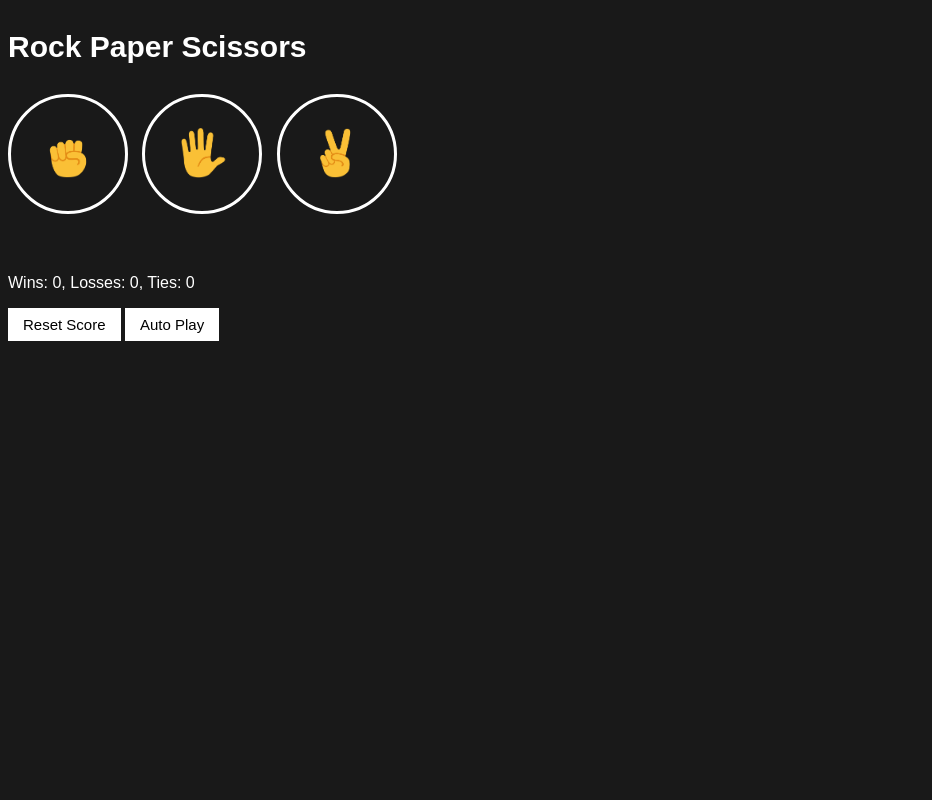
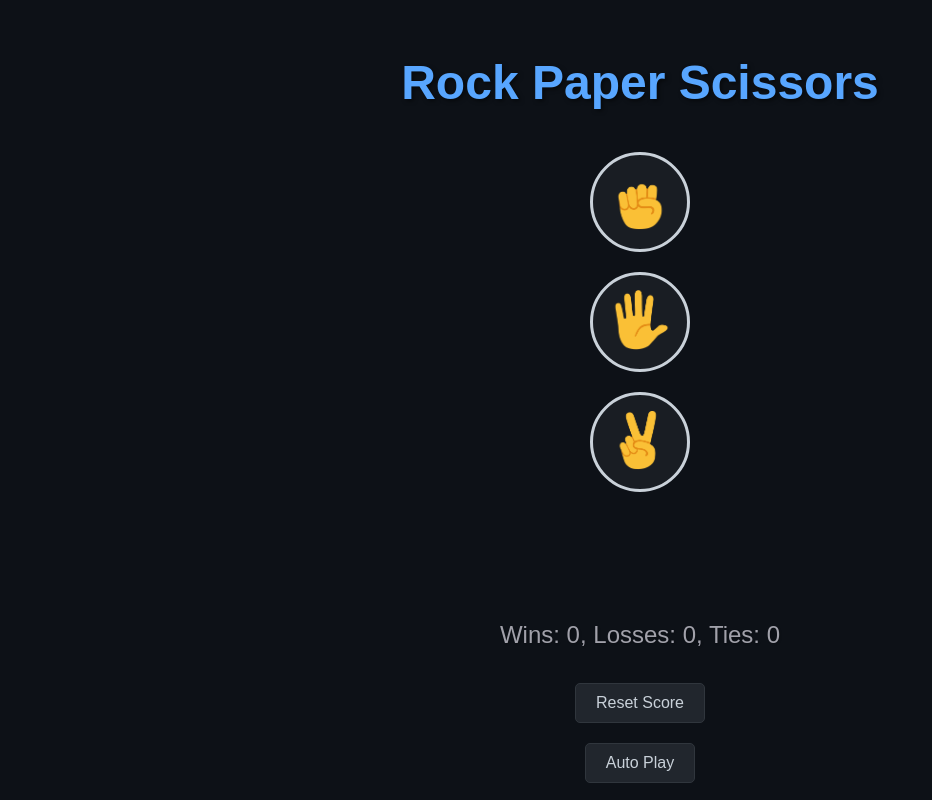
Before and after one commit to jessesarfoboateng/rockpaperscissors-game, a plain HTML site: page index.html in a window 1280 px wide. Shown: the whole page, without its empty margins (0-932 px from the left). Drawn offline with Linux system fonts and the light colour scheme.

Commit message:
Making it modern using css

```diff
--- a/index.html
+++ b/index.html
@@ -3,30 +3,26 @@
 <head>
   <meta charset="UTF-8">
   <meta name="viewport" content="width=device-width, initial-scale=1.0">
+  <title>Rock Paper Scissors</title>
   <link rel="stylesheet" href="styles/rock-paper-scissors.css">
-  <title>Rock Paper Scissors</title>
 </head>
 <body>
-
-<div class="whole-layout">
-
   <p class="title">Rock Paper Scissors</p>
   <button class="move-button js-rock-button">
-    <img class="move-icon" src="images/rock-emoji.png"></button>
-
+    <img class="move-icon" src="images/rock-emoji.png">
+  </button>
   <button class="move-button js-paper-button">
-      <img class="move-icon" src="images/paper-emoji.png"></button>
-
+    <img class="move-icon" src="images/paper-emoji.png">
+  </button>
   <button class="move-button js-scissors-button">
-      <img class="move-icon" src="images/scissors-emoji.png"></button>
+    <img class="move-icon" src="images/scissors-emoji.png">
+  </button>
 
   <p class="js-result result"></p>
-
   <p class="js-moves"></p>
-
   <p class="js-score score"></p>
 
-  <button class="reset-score-button" onclick = "
+  <button class="reset-score-button" onclick="
   score.wins = 0;
   score.losses = 0;
   score.ties = 0;
@@ -34,13 +30,7 @@
   updatescoreElement();">
     Reset Score
   </button>
-
-  <button class="auto-play-button" onclick="
-    autoPlay();"
-  >Auto Play</button>
-
-</div>
-
+  <button class="auto-play-button" onclick="autoPlay();">Auto Play</button>
 
   <script src="scripts/rock-paper-scissors.js"></script>
 </body>
--- a/styles/rock-paper-scissors.css
+++ b/styles/rock-paper-scissors.css
@@ -1,43 +1,78 @@
 body {
-  background-color: rgb(25, 25, 25);
-  color: white;
-  font-family: Arial;
+  background: #0d1117;
+  color: #c9d1d9;
+  font-family: 'Arial', sans-serif;
+  display: flex;
+  flex-direction: column;
+  align-items: center;
+  justify-content: center;
+  min-height: 100vh;
+  margin: 0;
 }
 
+.title {
+  font-size: 3rem;
+  font-weight: bold;
+  margin-bottom: 2rem;
+  text-shadow: 2px 2px 4px rgba(0, 0, 0, 0.5);
+  color: #58a6ff;
+}
 
-.title {
-  font-size: 30px;
-  font-weight: Bold;
+.move-button {
+  background-color: rgba(255, 255, 255, 0.05);
+  border: 3px solid #c9d1d9;
+  width: 100px;
+  height: 100px;
+  border-radius: 50%;
+  margin: 10px;
+  cursor: pointer;
+  transition: transform 0.2s, box-shadow 0.3s;
+}
+
+.move-button:hover {
+  transform: scale(1.1);
+  box-shadow: 0 8px 16px rgba(0, 0, 0, 0.3);
 }
 
 .move-icon {
-  height: 50px;
-}
-
-.move-button {
-  background-color: transparent;
-  border: 3px solid white;
-  width: 120px;
-  height: 120px;
-  border-radius: 60px;
-  margin-right: 10px;
-  cursor: pointer;
+  width: 60px;
+  height: 60px;
 }
 
 .result {
-  font-size: 25px;
-  font-weight: Bold;
-  margin-top: 50px;
+  font-size: 1.8rem;
+  font-weight: bold;
+  margin-top: 1.5rem;
+  text-align: center;
+  color: #79c0ff;
+}
+
+.js-moves {
+  font-size: 1.2rem;
+  margin-top: 1rem;
+  color: #8b949e;
 }
 
 .score {
-  margin-top: 60px;
+  margin-top: 2rem;
+  font-size: 1.5rem;
+  text-shadow: 1px 1px 2px rgba(0, 0, 0, 0.2);
+  color: #a1a1aa;
 }
 
 .reset-score-button, .auto-play-button {
-  background-color: white;
-  border: none;
-  font-size: 15px;
-  padding: 8px 15px;
+  background: #21262d;
+  color: #c9d1d9;
+  border: 1px solid #30363d;
+  font-size: 1rem;
+  padding: 10px 20px;
+  margin: 10px;
   cursor: pointer;
+  border-radius: 5px;
+  transition: background-color 0.3s, border-color 0.3s;
 }
+
+.reset-score-button:hover, .auto-play-button:hover {
+  background: #30363d;
+  border-color: #8b949e;
+}
```
Lines whose indentation alone changed are shown as unchanged.
